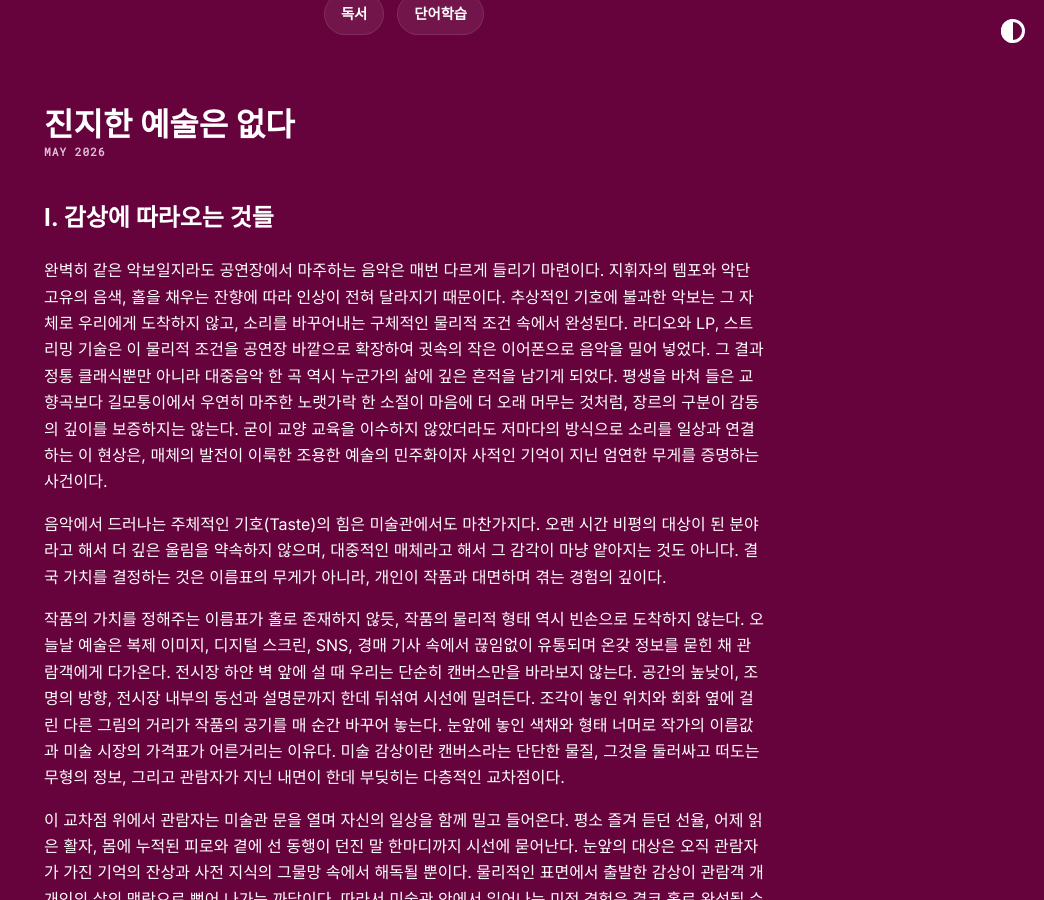
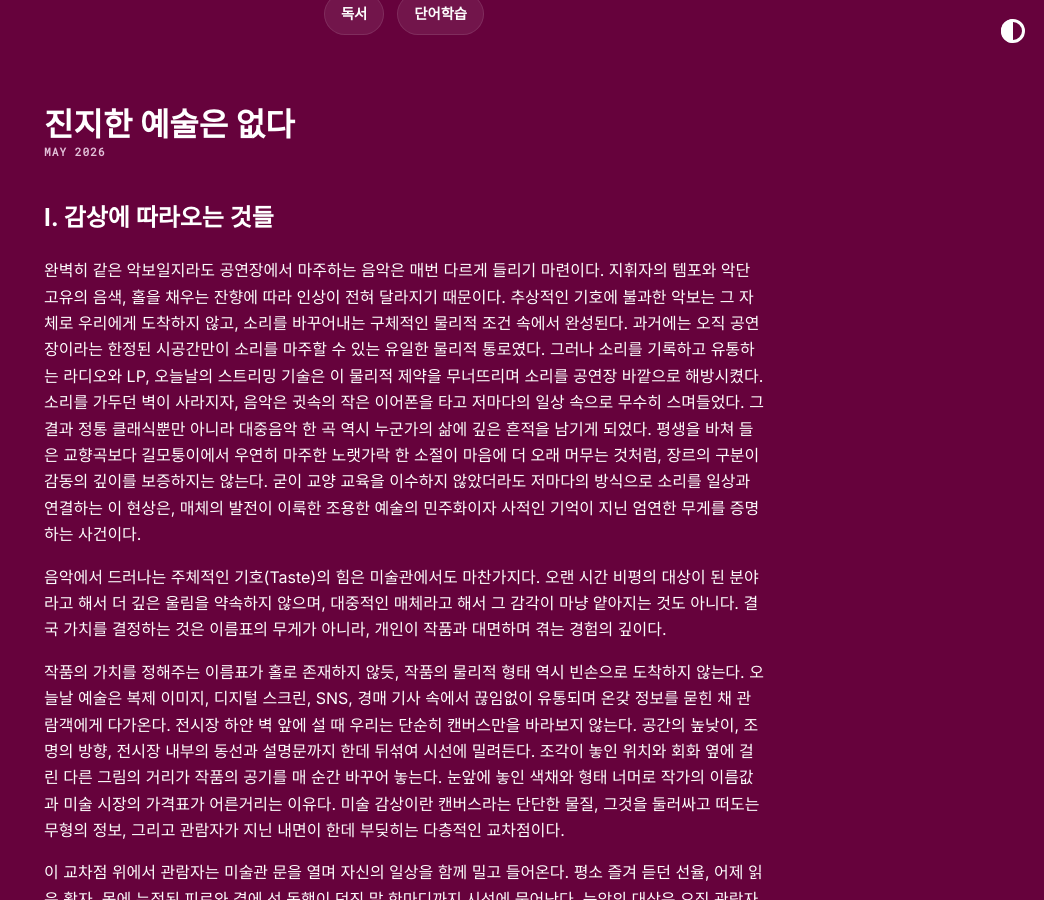
Before and after one commit to borapurpleviolet/borapurpleviolet.github.io, a Jekyll site: the page built from _posts/2026-05-25-serious-art-does-not-exist.md, in a window 1280 px wide and 900 px high, scrolled down 363 px. Shown: the whole window, without its empty margins (236-1280 px from the left). Built offline with Jekyll 4.4.1, drawn with Linux system fonts in a browser that asks for light colours; some web fonts are replaced; comment, search, counter and statistics services are not loaded.

Commit message:
Clarify transition logic for Radio/LP and physical space constraint

```diff
--- a/_posts/2026-05-25-serious-art-does-not-exist.md
+++ b/_posts/2026-05-25-serious-art-does-not-exist.md
@@ -8,7 +8,7 @@ tags: [현대미술, 전시, 미술관, 데미안허스트, 다니엘뷔렌, 예
 
 ## Ⅰ. 감상에 따라오는 것들
 
-완벽히 같은 악보일지라도 공연장에서 마주하는 음악은 매번 다르게 들리기 마련이다. 지휘자의 템포와 악단 고유의 음색, 홀을 채우는 잔향에 따라 인상이 전혀 달라지기 때문이다. 추상적인 기호에 불과한 악보는 그 자체로 우리에게 도착하지 않고, 소리를 바꾸어내는 구체적인 물리적 조건 속에서 완성된다. 라디오와 LP, 스트리밍 기술은 이 물리적 조건을 공연장 바깥으로 확장하여 귓속의 작은 이어폰으로 음악을 밀어 넣었다. 그 결과 정통 클래식뿐만 아니라 대중음악 한 곡 역시 누군가의 삶에 깊은 흔적을 남기게 되었다. 평생을 바쳐 들은 교향곡보다 길모퉁이에서 우연히 마주한 노랫가락 한 소절이 마음에 더 오래 머무는 것처럼, 장르의 구분이 감동의 깊이를 보증하지는 않는다. 굳이 교양 교육을 이수하지 않았더라도 저마다의 방식으로 소리를 일상과 연결하는 이 현상은, 매체의 발전이 이룩한 조용한 예술의 민주화이자 사적인 기억이 지닌 엄연한 무게를 증명하는 사건이다.
+완벽히 같은 악보일지라도 공연장에서 마주하는 음악은 매번 다르게 들리기 마련이다. 지휘자의 템포와 악단 고유의 음색, 홀을 채우는 잔향에 따라 인상이 전혀 달라지기 때문이다. 추상적인 기호에 불과한 악보는 그 자체로 우리에게 도착하지 않고, 소리를 바꾸어내는 구체적인 물리적 조건 속에서 완성된다. 과거에는 오직 공연장이라는 한정된 시공간만이 소리를 마주할 수 있는 유일한 물리적 통로였다. 그러나 소리를 기록하고 유통하는 라디오와 LP, 오늘날의 스트리밍 기술은 이 물리적 제약을 무너뜨리며 소리를 공연장 바깥으로 해방시켰다. 소리를 가두던 벽이 사라지자, 음악은 귓속의 작은 이어폰을 타고 저마다의 일상 속으로 무수히 스며들었다. 그 결과 정통 클래식뿐만 아니라 대중음악 한 곡 역시 누군가의 삶에 깊은 흔적을 남기게 되었다. 평생을 바쳐 들은 교향곡보다 길모퉁이에서 우연히 마주한 노랫가락 한 소절이 마음에 더 오래 머무는 것처럼, 장르의 구분이 감동의 깊이를 보증하지는 않는다. 굳이 교양 교육을 이수하지 않았더라도 저마다의 방식으로 소리를 일상과 연결하는 이 현상은, 매체의 발전이 이룩한 조용한 예술의 민주화이자 사적인 기억이 지닌 엄연한 무게를 증명하는 사건이다.
 
 음악에서 드러나는 주체적인 기호(Taste)의 힘은 미술관에서도 마찬가지다. 오랜 시간 비평의 대상이 된 분야라고 해서 더 깊은 울림을 약속하지 않으며, 대중적인 매체라고 해서 그 감각이 마냥 얕아지는 것도 아니다. 결국 가치를 결정하는 것은 이름표의 무게가 아니라, 개인이 작품과 대면하며 겪는 경험의 깊이다.
 
```
